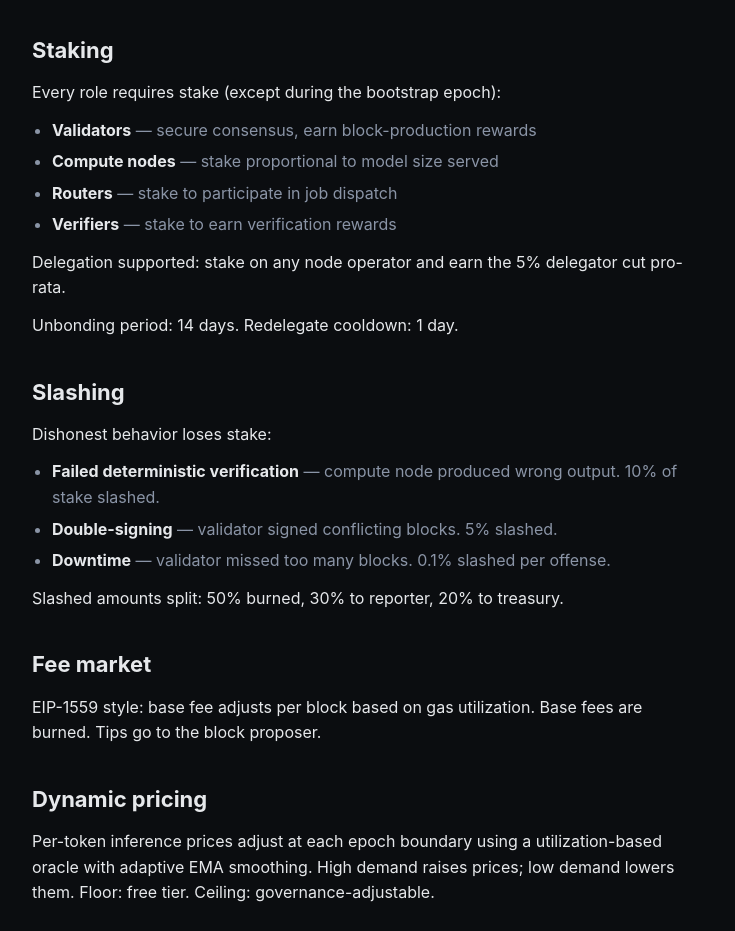
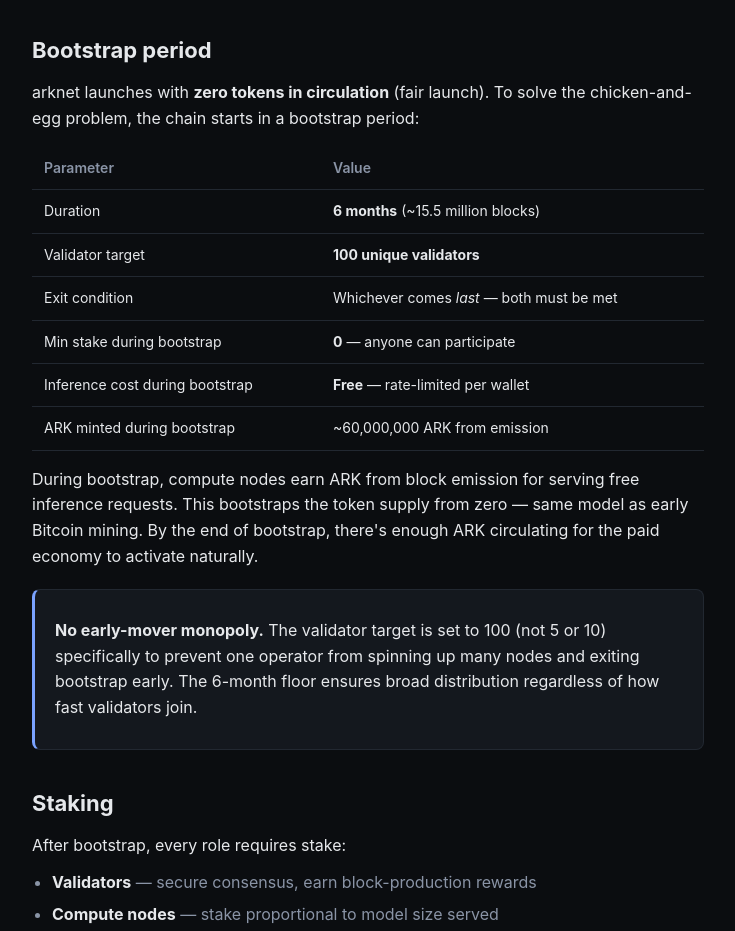
Before and after one commit to st-hannibal/arknet, a plain HTML site: page docs-site/docs/tokenomics.html in a window 1280 px wide. Shown: the part 1914-2845 px from the top of the page, without its empty margins (272-1007 px from the left). Drawn offline with Linux system fonts and the light colour scheme.

Commit message:
feat: raise bootstrap validator target 25 → 100 + docs
Prevents early-mover monopoly: one operator can't exit bootstrap
by spinning up 25 nodes. The 6-month time floor AND 100 unique
validators must both be met before min_stake activates.

During bootstrap (~60M ARK minted):
- min_stake = 0, anyone can join
- Inference is free (rate-limited)
- Compute nodes earn ARK from emission

Docs-site tokenomics page now has a full bootstrap section with
parameters table and anti-monopoly explanation. Getting started
page explains bootstrap for new operators.

README updated (25 → 100 validators).

```diff
--- a/docs-site/docs/tokenomics.html
+++ b/docs-site/docs/tokenomics.html
@@ -88,8 +88,25 @@
   <li><strong>Uptime bonus</strong> — 1.1x for >95% uptime over 30 days</li>
 </ul>
 
+<h2>Bootstrap period</h2>
+<p>arknet launches with <strong>zero tokens in circulation</strong> (fair launch). To solve the chicken-and-egg problem, the chain starts in a bootstrap period:</p>
+<table>
+  <tr><th>Parameter</th><th>Value</th></tr>
+  <tr><td>Duration</td><td><strong>6 months</strong> (~15.5 million blocks)</td></tr>
+  <tr><td>Validator target</td><td><strong>100 unique validators</strong></td></tr>
+  <tr><td>Exit condition</td><td>Whichever comes <em>last</em> — both must be met</td></tr>
+  <tr><td>Min stake during bootstrap</td><td><strong>0</strong> — anyone can participate</td></tr>
+  <tr><td>Inference cost during bootstrap</td><td><strong>Free</strong> — rate-limited per wallet</td></tr>
+  <tr><td>ARK minted during bootstrap</td><td>~60,000,000 ARK from emission</td></tr>
+</table>
+<p>During bootstrap, compute nodes earn ARK from block emission for serving free inference requests. This bootstraps the token supply from zero — same model as early Bitcoin mining. By the end of bootstrap, there's enough ARK circulating for the paid economy to activate naturally.</p>
+
+<div class="note">
+<p><strong>No early-mover monopoly.</strong> The validator target is set to 100 (not 5 or 10) specifically to prevent one operator from spinning up many nodes and exiting bootstrap early. The 6-month floor ensures broad distribution regardless of how fast validators join.</p>
+</div>
+
 <h2>Staking</h2>
-<p>Every role requires stake (except during the bootstrap epoch):</p>
+<p>After bootstrap, every role requires stake:</p>
 <ul>
   <li><strong>Validators</strong> — secure consensus, earn block-production rewards</li>
   <li><strong>Compute nodes</strong> — stake proportional to model size served</li>
```
Also changed, not shown: docs-site/docs/getting-started.html (+5 -0 lines), README.md, 1 other file.
